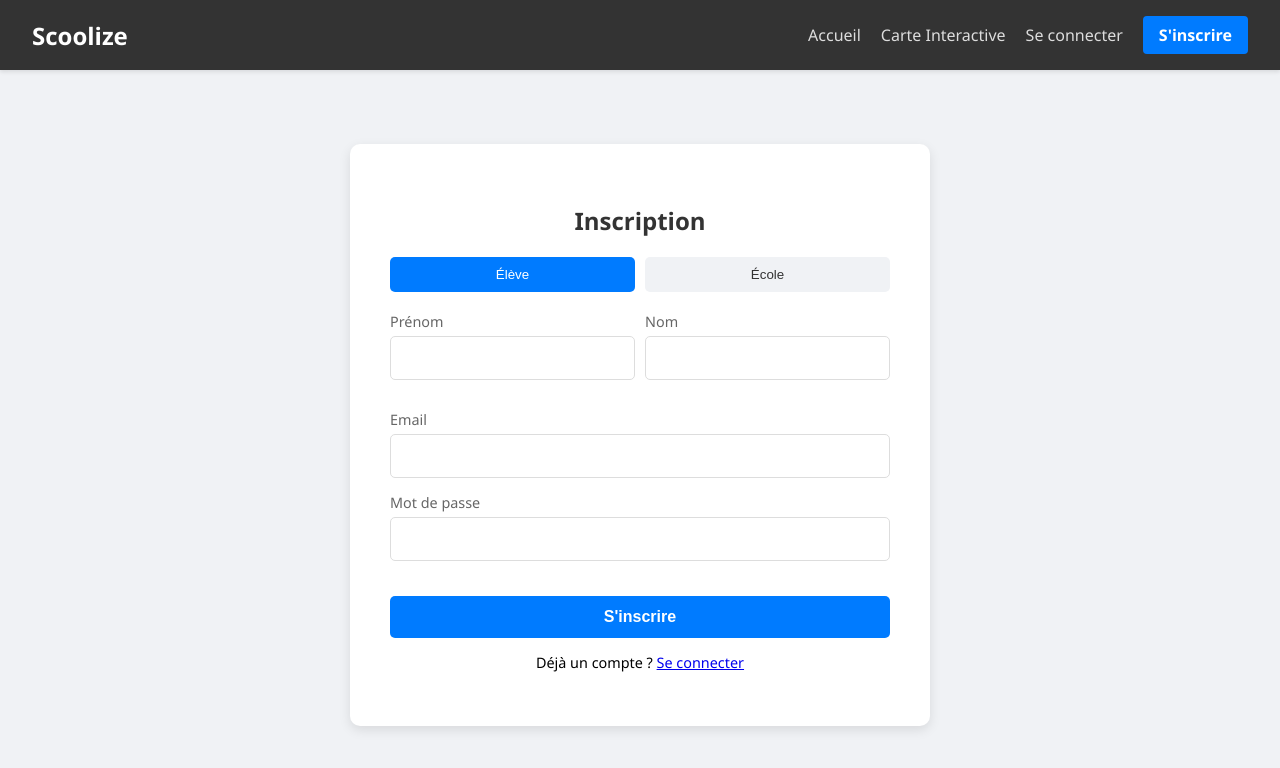
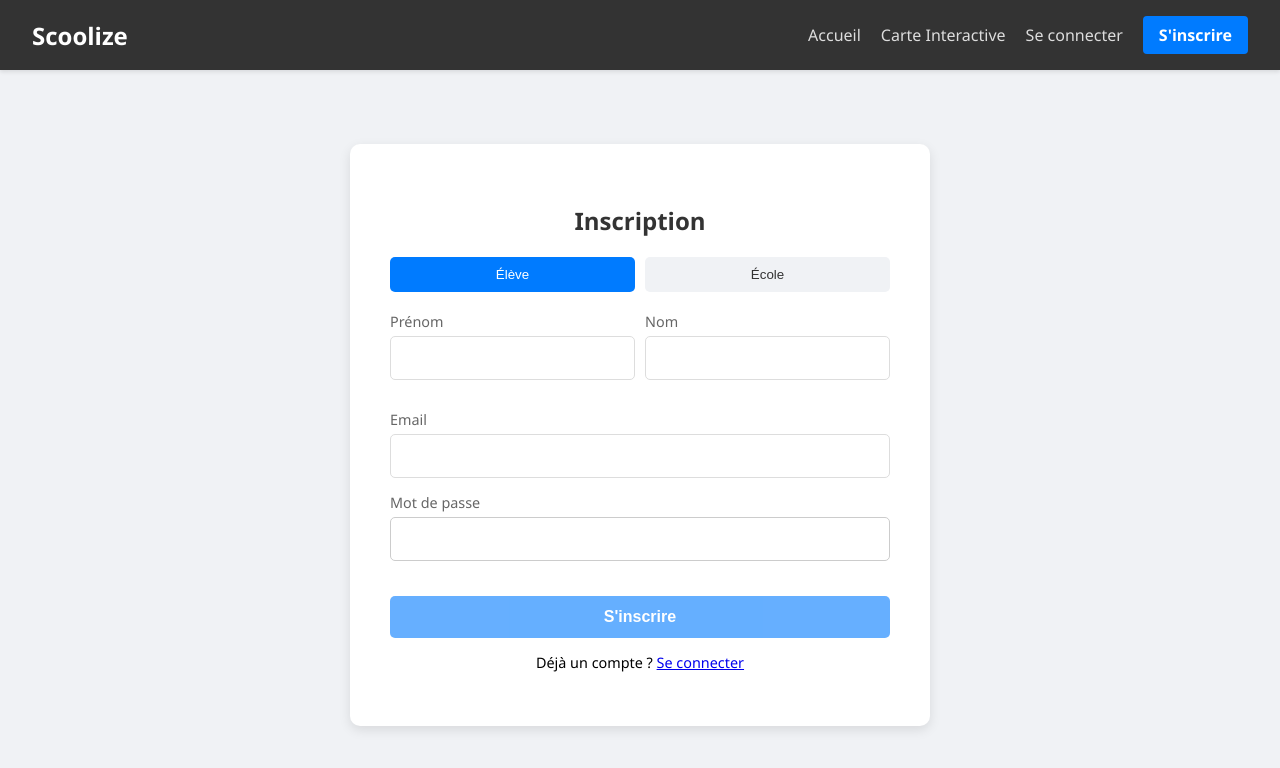
Before and after one commit to MarceauTDML/scoolize-project, a React (Create React App) app in the folder frontend/: page /register in a window 1280 px wide. Shown: the top 768 px of the page. Built offline with nearby package versions, Linux system fonts and the light colour scheme.

Commit message:
Scoolize v2.24.0
Sécurisation du système de mot de passe. Minimum :
- 11 caractères
- 1 maj
- 1 min
- 1 chiffre
- 1 caractère spécial

```diff
--- a/frontend/src/screens/auth/Register.js
+++ b/frontend/src/screens/auth/Register.js
@@ -21,6 +21,16 @@ const Register = () => {
   const [message, setMessage] = useState('');
   const [isError, setIsError] = useState(false);
 
+  const passwordCriteria = {
+    length: formData.password.length >= 11,
+    uppercase: /[A-Z]/.test(formData.password),
+    lowercase: /[a-z]/.test(formData.password),
+    number: /\d/.test(formData.password),
+    special: /[\W_]/.test(formData.password)
+  };
+
+  const isPasswordValid = Object.values(passwordCriteria).every(Boolean);
+
   const handleChange = (e) => {
     setFormData({ ...formData, [e.target.name]: e.target.value });
   };
@@ -29,6 +39,12 @@ const Register = () => {
     e.preventDefault();
     setMessage('');
     setIsError(false);
+
+    if (!isPasswordValid) {
+        setIsError(true);
+        setMessage("Le mot de passe ne respecte pas les critères de sécurité.");
+        return;
+    }
 
     try {
       await register({ ...formData, role });
@@ -131,12 +147,44 @@ const Register = () => {
             <label>Email</label>
             <input type="email" name="email" required onChange={handleChange} />
           </div>
-          <div>
+
+          <div style={{ marginTop: '15px' }}>
             <label>Mot de passe</label>
-            <input type="password" name="password" required onChange={handleChange} />
+            <input
+                type="password"
+                name="password"
+                required
+                onChange={handleChange}
+                style={{
+                    border: formData.password && !isPasswordValid ? '2px solid red' : isPasswordValid && formData.password ? '2px solid green' : '1px solid #ccc'
+                }}
+            />
+            {formData.password && !isPasswordValid && (
+                <div style={{ fontSize: '0.8rem', marginTop: '5px', background: '#fff3cd', padding: '10px', borderRadius: '5px' }}>
+                    <p style={{margin: '2px 0', color: passwordCriteria.length ? 'green' : 'red'}}>
+                        {passwordCriteria.length ? '✅' : '❌'} Au moins 11 caractères
+                    </p>
+                    <p style={{margin: '2px 0', color: passwordCriteria.uppercase ? 'green' : 'red'}}>
+                        {passwordCriteria.uppercase ? '✅' : '❌'} Une majuscule
+                    </p>
+                    <p style={{margin: '2px 0', color: passwordCriteria.lowercase ? 'green' : 'red'}}>
+                        {passwordCriteria.lowercase ? '✅' : '❌'} Une minuscule
+                    </p>
+                    <p style={{margin: '2px 0', color: passwordCriteria.number ? 'green' : 'red'}}>
+                        {passwordCriteria.number ? '✅' : '❌'} Un chiffre
+                    </p>
+                    <p style={{margin: '2px 0', color: passwordCriteria.special ? 'green' : 'red'}}>
+                        {passwordCriteria.special ? '✅' : '❌'} Un caractère spécial (!@#$%^&*)
+                    </p>
+                </div>
+            )}
           </div>
 
-          <button type="submit" style={{ marginTop: '20px' }}>
+          <button
+            type="submit"
+            style={{ marginTop: '20px', opacity: isPasswordValid ? 1 : 0.6, cursor: isPasswordValid ? 'pointer' : 'not-allowed' }}
+            disabled={!isPasswordValid}
+          >
             {role === 'school' ? "S'inscrire (Validation requise)" : "S'inscrire"}
           </button>
         </form>
```
Also changed, not shown: 1 other file (tests, documents, lock files or other folders).
